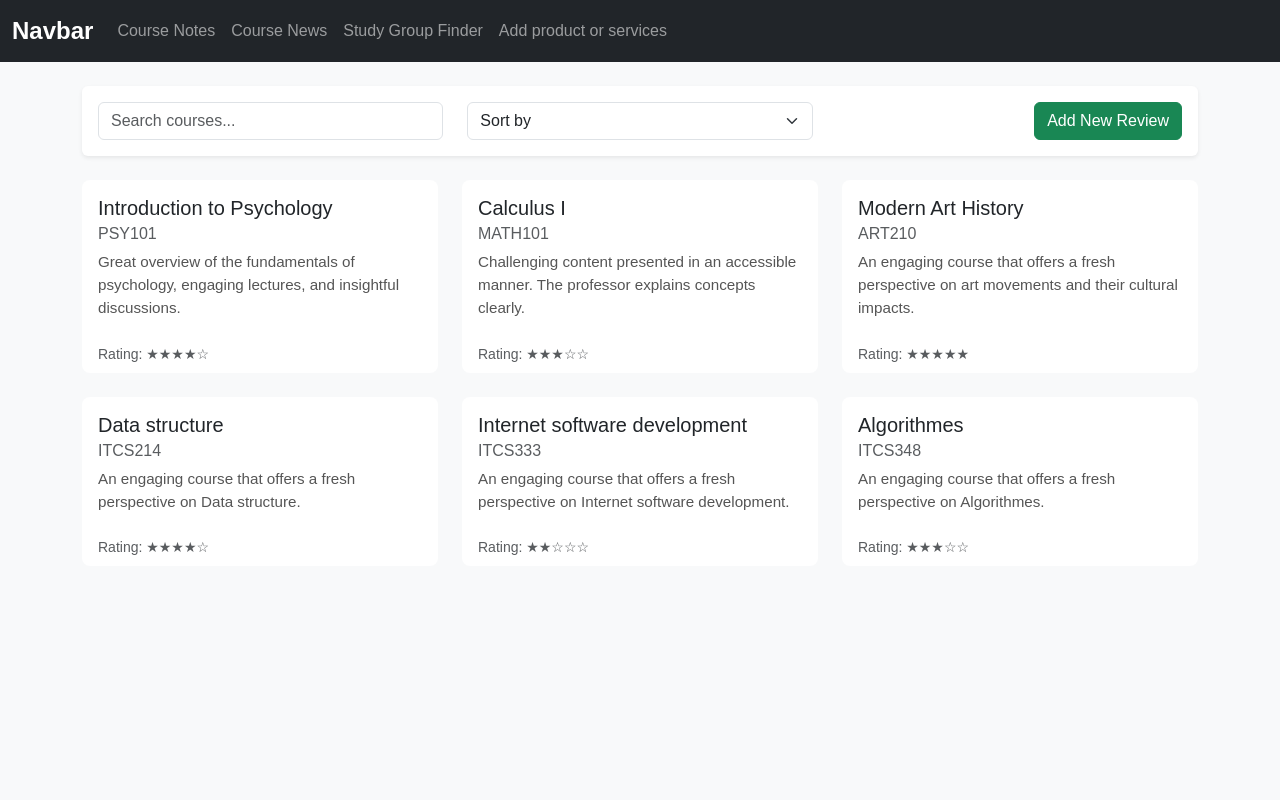
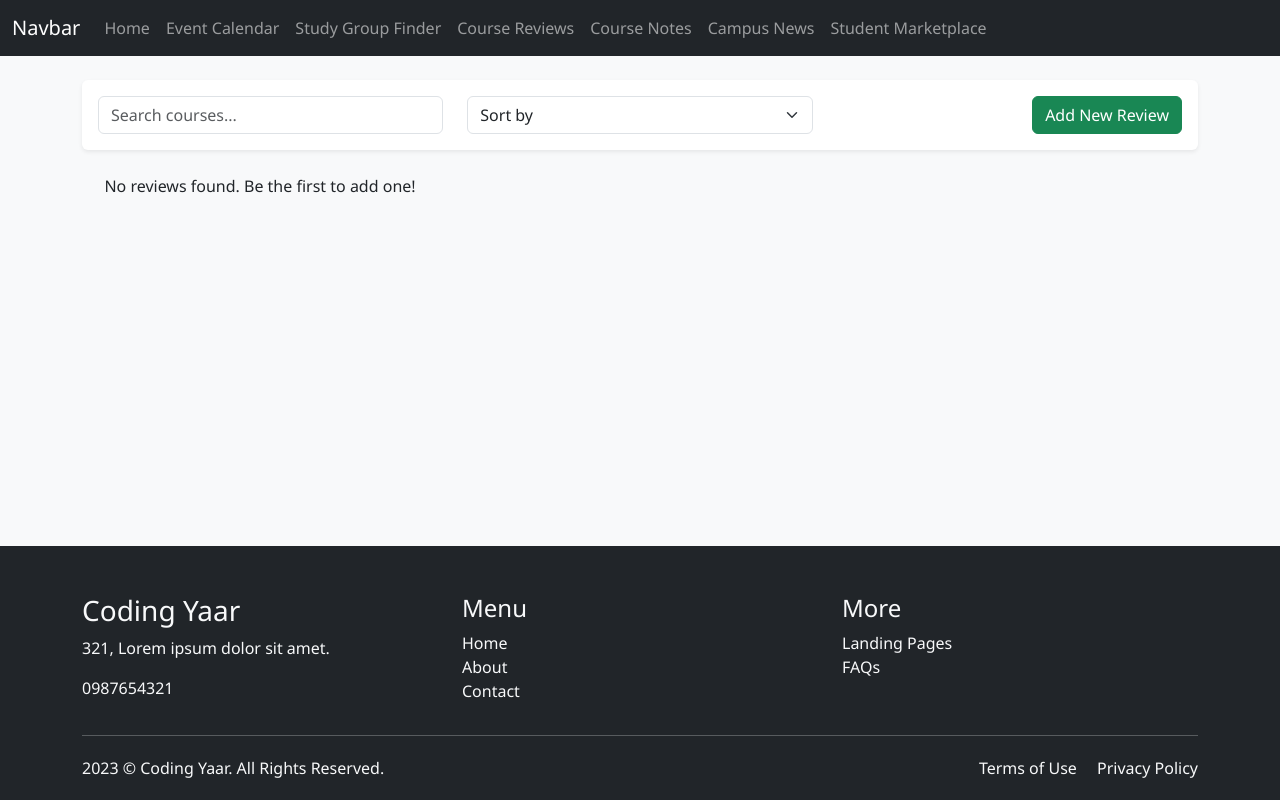
Before and after one commit to mazen-11/ITCS333Project, a PHP site: page /Course_review/index.html in a window 1280 px wide. Run offline with PHP 8.4, Linux system fonts and the light colour scheme.

Commit message:
new Update Adding functionality to course review

```diff
--- a/Course_review/CSS/style.css
+++ b/Course_review/CSS/style.css
@@ -1,60 +1,97 @@
-/* General Styles */
+html, body {
+  height: 100%;
+}
+
 body {
-    font-family: Arial, sans-serif;
+  display: flex;
+  flex-direction: column;
+  font-family: 'Segoe UI', Tahoma, Geneva, Verdana, sans-serif;
   background-color: #f8f9fa;
   margin: 0;
   padding: 0;
 }
 
-  /* Header & Navbar */
-  .navbar-brand {
-    font-weight: bold;
-    font-size: 1.5rem;
+main {
+  flex: 1 0 auto;
+}
+
+footer {
+  flex-shrink: 0;
+}
+
+body {
+  font-family: 'Segoe UI', Tahoma, Geneva, Verdana, sans-serif;
+  background-color: #f8f9fa;
+  margin: 0;
+  padding: 0;
+}
+
+/* Review Cards */
+.review-card {
+  transition: all 0.2s ease;
+  border: none;
+  border-radius: 10px;
+  box-shadow: 0 2px 10px rgba(0,0,0,0.1);
+}
+
+.review-card:hover {
+  transform: translateY(-5px);
+  box-shadow: 0 5px 15px rgba(0,0,0,0.2);
+}
+
+.card-title {
+  font-weight: 600;
+  color: #2c3e50;
+}
+
+.card-text {
+  color: #555;
+}
+
+/* Modal Styling */
+#reviewModal .modal-content {
+  border-radius: 15px;
+  border: none;
+}
+
+#reviewModal .modal-header {
+  border-bottom: none;
+  padding: 1.5rem 1.5rem 0;
+}
+
+#reviewModal .modal-title {
+  font-weight: 700;
+  color: #2c3e50;
+}
+
+#reviewModal .modal-body {
+  padding: 1.5rem;
+}
+
+#reviewModal .card {
+  border: none;
+  box-shadow: 0 2px 15px rgba(0,0,0,0.1);
 }
 
 /* Review Controls */
 .review-controls {
-    background-color: #ffffff;
-    border-radius: 0.5rem;
-    box-shadow: 0 2px 4px rgba(0, 0, 0, 0.1);
+  background-color: white;
+  border-radius: 10px;
+  box-shadow: 0 2px 10px rgba(0,0,0,0.1);
 }
 
-  /* Review Cards */
-  .card {
-    border: none;
-    border-radius: 0.5rem;
-    transition: transform 0.2s, box-shadow 0.2s;
-    background-color: #ffffff;
-  }
-
-  .card:hover {
-    transform: translateY(-5px);
-    box-shadow: 0 4px 8px rgba(0, 0, 0, 0.15);
-  }
-
-  .card-title {
-    font-size: 1.25rem;
-    margin-bottom: 0.5rem;
-  }
-
-  .card-text {
-    font-size: 0.95rem;
-    color: #555555;
-  }
-
-  .card-footer {
-    background-color: transparent;
-    border-top: none;
-  }
-
-  /* Footer */
-  footer {
-    font-size: 0.9rem;
+/* Form Styling */
+#reviewForm {
+  max-width: 700px;
+  margin: 0 auto;
 }
 
 /* Responsive Adjustments */
-  @media (max-width: 576px) {
-    .review-controls .row > div {
-      text-align: center;
+@media (max-width: 768px) {
+  #reviewModal .row {
+      flex-direction: column-reverse;
+  }
+  #reviewModal .col-md-4 {
+      margin-bottom: 1.5rem;
   }
 }
--- a/Course_review/index.html
+++ b/Course_review/index.html
@@ -3,11 +3,12 @@
 <head>
     <meta charset="UTF-8">
     <meta name="viewport" content="width=device-width, initial-scale=1">
-    <title>Study Group Finder</title>
+    <title>Course Reviews</title>
     <link href="https://cdn.jsdelivr.net/npm/bootstrap@5.3.3/dist/css/bootstrap.min.css" rel="stylesheet">
     <link href="CSS/style.css" rel="stylesheet">
 </head>
 <body>
+
 
 <!-- Navbar -->
 <nav class="navbar navbar-expand-lg bg-dark navbar-dark">
@@ -18,26 +19,29 @@
       </button>
       <div class="collapse navbar-collapse" id="navbarNavDropdown">
           <ul class="navbar-nav">
+              <li class="nav-item"><a class="nav-link" href="#">Home</a></li>
+              <li class="nav-item"><a class="nav-link" href="../../EventsCalendar/eventsPage.html">Event Calendar</a></li>
+              <li class="nav-item"><a class="nav-link" href="./sgfinder/sgfinder.html">Study Group Finder</a></li>
+              <li class="nav-item"><a class="nav-link" href="#">Course Reviews</a></li>
               <li class="nav-item"><a class="nav-link" href="#">Course Notes</a></li>
-                <li class="nav-item"><a class="nav-link" href="#">Course News</a></li>
-                <li class="nav-item"><a class="nav-link" href="#">Study Group Finder</a></li>
-                <li class="nav-item"><a class="nav-link" href="add/add-service.html">Add product or services</a></li>
+              <li class="nav-item"><a class="nav-link" href="#">Campus News</a></li>
+              <li class="nav-item"><a class="nav-link" href="../../ITCS333Project/StudentMarketPlace/index.html">Student Marketplace</a></li>
+                  </ul>
       </div>
-        </a>
-    </li>
+  </div>
+</nav>
 
-</nav>
 <!-- Main Content -->
 <main class="container my-4">
-    <!-- Review Controls (Search, Sort, Add New) -->
+    <!-- Review Controls -->
     <section class="review-controls mb-4 p-3 bg-white rounded shadow-sm">
         <div class="row align-items-center">
             <div class="col-md-4 mb-2 mb-md-0">
-          <input type="text" class="form-control" placeholder="Search courses...">
+                <input type="text" class="form-control" id="searchInput" placeholder="Search courses...">
             </div>
             <div class="col-md-4 mb-2 mb-md-0">
-          <select class="form-select">
-            <option selected>Sort by</option>
+                <select class="form-select" id="sortSelect">
+                    <option value="3">Sort by</option>
                     <option value="1">Highest Rating</option>
                     <option value="2">Lowest Rating</option>
                     <option value="3">Most Recent</option>
@@ -51,93 +55,92 @@
 
     <!-- Review Listing -->
     <section class="review-list">
-      <div class="row row-cols-1 row-cols-md-2 row-cols-lg-3 g-4">
-        <!-- Review Card 1 -->
-        <article class="col">
-          <div class="card h-100">
+        <div class="row row-cols-1 row-cols-md-2 row-cols-lg-3 g-4" id="reviewsContainer"></div>
+    </section>
+</main>
+
+<!-- Review Modal -->
+<div class="modal fade" id="reviewModal" tabindex="-1" aria-labelledby="reviewModalLabel" aria-hidden="true">
+  <div class="modal-dialog modal-lg">
+      <div class="modal-content">
+          <div class="modal-header">
+              <h2 class="modal-title fs-5" id="reviewModalLabel"></h2>
+              <button type="button" class="btn-close" data-bs-dismiss="modal" aria-label="Close"></button>
+          </div>
+          <div class="modal-body">
+              <div class="row">
+                  <div class="col-md-8">
+                      <h5 class="text-muted mb-3" id="modalCourseCode"></h5>
+                      <p id="modalReviewText" class="lead"></p>
+                  </div>
+                  <div class="col-md-4">
+                      <div class="card">
                           <div class="card-body">
-              <h5 class="card-title">Introduction to Psychology</h5>
-              <h6 class="card-subtitle mb-2 text-muted">PSY101</h6>
-              <p class="card-text">Great overview of the fundamentals of psychology, engaging lectures, and insightful discussions.</p>
-            </div>
-            <div class="card-footer d-flex justify-content-between align-items-center">
-              <small class="text-muted">Rating: ★★★★☆</small>
-              <a href="review-detail.html" class="stretched-link"></a>
+                              <h6 class="card-subtitle mb-2 text-muted">Details</h6>
+                              <p class="card-text">
+                                  <strong>Rating:</strong><br>
+                                  <span id="modalRating" class="fs-4"></span>
+                              </p>
+                              <p class="card-text">
+                                  <strong>Date:</strong><br>
+                                  <span id="modalDate" class="text-muted"></span>
+                              </p>
                           </div>
                       </div>
-        </article>
-        <!-- Review Card 2 -->
-        <article class="col">
-          <div class="card h-100">
-            <div class="card-body">
-              <h5 class="card-title">Calculus I</h5>
-              <h6 class="card-subtitle mb-2 text-muted">MATH101</h6>
-              <p class="card-text">Challenging content presented in an accessible manner. The professor explains concepts clearly.</p>
-            </div>
-            <div class="card-footer d-flex justify-content-between align-items-center">
-              <small class="text-muted">Rating: ★★★☆☆</small>
-              <a href="review-detail.html" class="stretched-link"></a>
                   </div>
               </div>
-        </article>
-        <!-- Review Card 3 -->
-        <article class="col">
-          <div class="card h-100">
-            <div class="card-body">
-              <h5 class="card-title">Modern Art History</h5>
-              <h6 class="card-subtitle mb-2 text-muted">ART210</h6>
-              <p class="card-text">An engaging course that offers a fresh perspective on art movements and their cultural impacts.</p>
           </div>
-            <div class="card-footer d-flex justify-content-between align-items-center">
-              <small class="text-muted">Rating: ★★★★★</small>
-              <a href="review-detail.html" class="stretched-link"></a>
+          <div class="modal-footer">
+              <button type="button" class="btn btn-danger" onclick="deleteReview()">Delete Review</button>
+              <button type="button" class="btn btn-secondary" data-bs-dismiss="modal">Close</button>
           </div>
       </div>
-        </article>
-        <!-- Review Card 4 -->
-        <article class="col">
-          <div class="card h-100">
-            <div class="card-body">
-              <h5 class="card-title">Data structure</h5>
-              <h6 class="card-subtitle mb-2 text-muted">ITCS214</h6>
-              <p class="card-text">An engaging course that offers a fresh perspective on Data structure.</p>
-            </div>
-            <div class="card-footer d-flex justify-content-between align-items-center">
-              <small class="text-muted">Rating: ★★★★☆</small>
-              <a href="review-detail.html" class="stretched-link"></a>
   </div>
 </div>
-        </article>
-                <!-- Review Card 5 -->
-                <article class="col">
-                  <div class="card h-100">
-                    <div class="card-body">
-                      <h5 class="card-title">Internet software development</h5>
-                      <h6 class="card-subtitle mb-2 text-muted">ITCS333</h6>
-                      <p class="card-text">An engaging course that offers a fresh perspective on Internet software development.</p>
+
+<script src="Script.js"></script>
+
+
+<!-- Footer -->
+<footer class="bg-dark text-light pt-5">
+  <div class="container">
+      <div class="row">
+          <div class="col-md-4">
+              <h3>Coding Yaar</h3>
+              <p>321, Lorem ipsum dolor sit amet.</p>
+              <p>0987654321</p>
           </div>
-                    <div class="card-footer d-flex justify-content-between align-items-center">
-                      <small class="text-muted">Rating: ★★☆☆☆</small>
-                      <a href="review-detail.html" class="stretched-link"></a>
+          <div class="col-md-4">
+              <h4>Menu</h4>
+              <ul class="list-unstyled">
+                  <li><a href="#" class="text-light text-decoration-none">Home</a></li>
+                  <li><a href="#" class="text-light text-decoration-none">About</a></li>
+                  <li><a href="#" class="text-light text-decoration-none">Contact</a></li>
+              </ul>
+          </div>
+          <div class="col-md-4">
+              <h4>More</h4>
+              <ul class="list-unstyled">
+                  <li><a href="#" class="text-light text-decoration-none">Landing Pages</a></li>
+                  <li><a href="#" class="text-light text-decoration-none">FAQs</a></li>
+              </ul>
           </div>
       </div>
-                </article>
-                <!-- Review Card 6 -->
-                <article class="col">
-                  <div class="card h-100">
-                    <div class="card-body">
-                      <h5 class="card-title">Algorithmes</h5>
-                      <h6 class="card-subtitle mb-2 text-muted">ITCS348</h6>
-                      <p class="card-text">An engaging course that offers a fresh perspective on Algorithmes.</p>
-                    </div>
-                    <div class="card-footer d-flex justify-content-between align-items-center">
-                      <small class="text-muted">Rating: ★★★☆☆</small>
-                      <a href="review-detail.html" class="stretched-link"></a>
+      <hr>
+      <div class="d-flex justify-content-between py-1">
+          <p>2023 © Coding Yaar. All Rights Reserved.</p>
+          <p>
+              <a href="#" class="text-light text-decoration-none">Terms of Use</a>
+              <a href="#" class="text-light text-decoration-none ms-3">Privacy Policy</a>
+          </p>
       </div>
   </div>
-                </article>
-    </section>
-  </main>
+</footer>
+
+
+
+<!-- Bootstrap Script -->
+<script src="https://cdn.jsdelivr.net/npm/bootstrap@5.3.3/dist/js/bootstrap.bundle.min.js"></script>
 
 
 </body>
```
Also changed, not shown: Course_review/Script.js (added, +122 -0 lines), Course_review/add-review.html (added, +56 -0 lines), Course_review/add-review.js (added, +38 -0 lines). Lines whose indentation alone changed are shown as unchanged.
